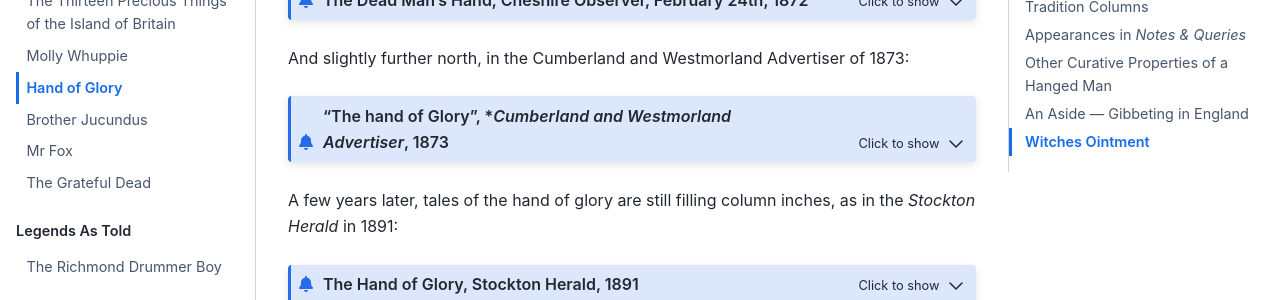
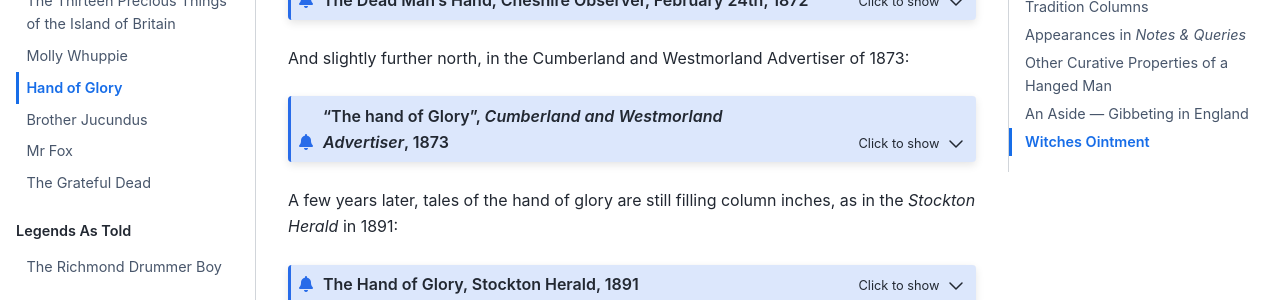
Before and after one commit to psychemedia/storytelling-notes, a Jupyter Book: the page built from hand-of-glory.md, in a window 1280 px wide and 900 px high, scrolled down 5428 px. Shown: the part 154-454 px from the top of the window. Built offline with Jupyter Book 1.0.4 settings and Sphinx 7.4.7 and the Sphinx Book theme 1.1.4, drawn with Linux system fonts in a browser that asks for light colours.

Commit message:
Update hand-of-glory.md

````diff
--- a/hand-of-glory.md
+++ b/hand-of-glory.md
@@ -714,7 +714,7 @@ DELTA
 
 And slightly further north, in the Cumberland and Westmorland Advertiser of 1873:
 
-```{admonition} "The hand of Glory", **Cumberland and Westmorland Advertiser*, 1873
+```{admonition} "The hand of Glory", *Cumberland and Westmorland Advertiser*, 1873
 :class: dropdown
 
 In *Cumberland and Westmorland Advertiser, and Penrith Literary Chronicle*, Tuesday 2nd December, 1873, [p2](https://www.britishnewspaperarchive.co.uk/viewer/bl/0001102/18731202/099/0004):
````
